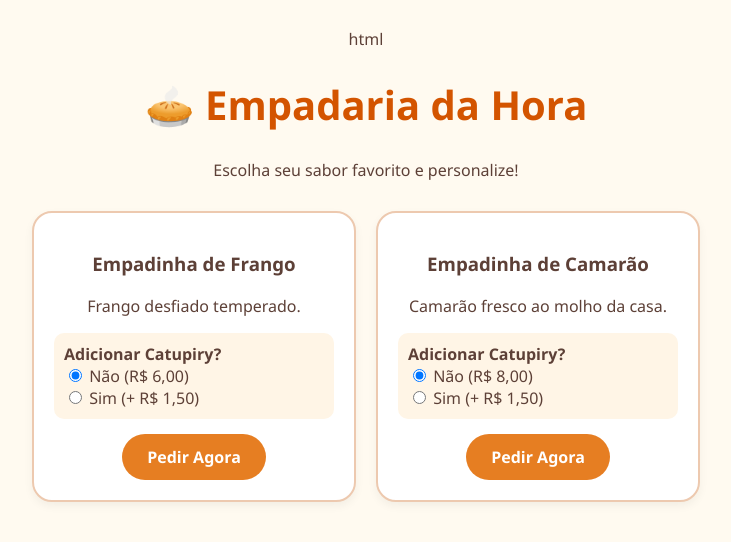
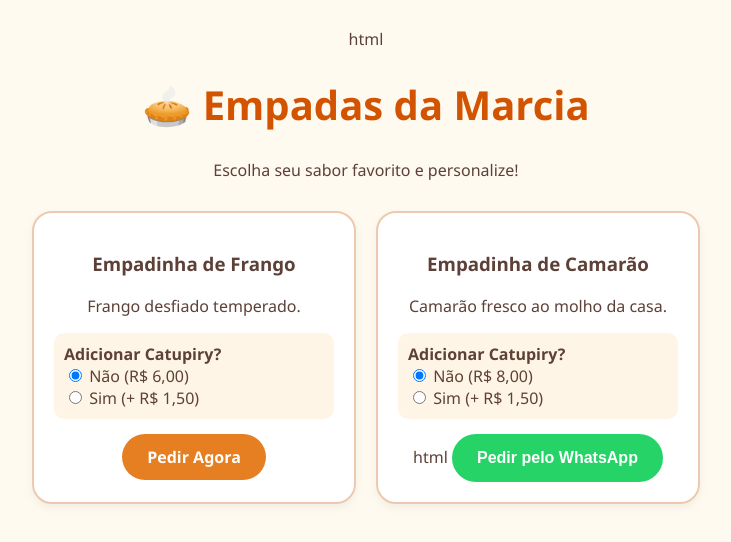
Before and after one commit to mgsbmarcelo-hub/empadinhas-da-marcia, a website: page index.html in a window 1280 px wide. Shown: the whole page, without its empty margins (274-1005 px from the left). Drawn offline with Linux system fonts and the light colour scheme.

Commit message:
Change title and add WhatsApp order button
Updated the title and added a WhatsApp ordering link.

```diff
--- a/index.html
+++ b/index.html
@@ -17,7 +17,7 @@ html
 </head>
 <body>
 
-    <h1>🥧 Empadaria da Hora</h1>
+    <h1>🥧 Empadas da Marcia</h1>
     <p>Escolha seu sabor favorito e personalize!</p>
 
     <div class="vitrine">
@@ -47,8 +47,11 @@ html
                 <input type="radio" name="camarao" id="c_com"> <label for="c_com">Sim (+ R$ 1,50)</label>
             </div>
 
-            <a href="#" onclick="enviarPedido('Camarão')" class="botao">Pedir Agora</a>
-        </div>
+            html
+<a href="https://wa.me"
+   style="background-color: #25d366; color: white; padding: 15px 25px; text-decoration: none; border-radius: 30px; font-weight: bold; font-family: sans-serif; display: inline-block;">
+   Pedir pelo WhatsApp
+</a><a
 
     </div>
 
```
